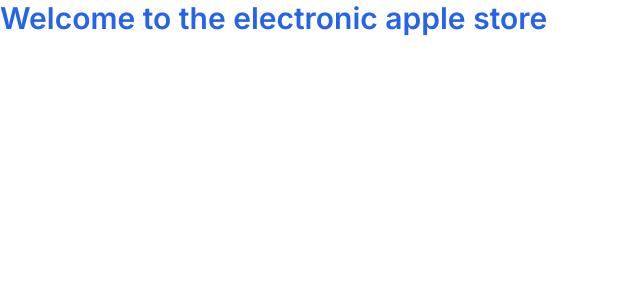
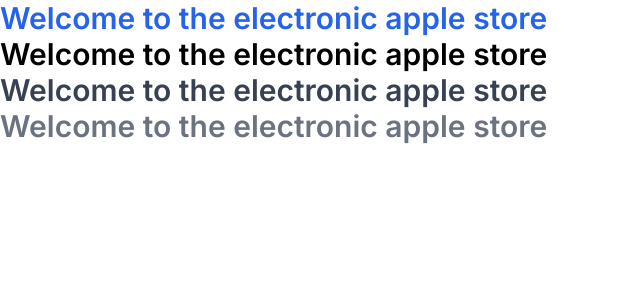
Before and after one commit to mmesomasaint/tempillar, a Next.js app: page /theme/e-apple-store in a window 1280 px wide. Shown: the top 300 px of the page, without its empty margins (0-640 px from the left). Built offline with nearby package versions, Linux system fonts and the light colour scheme.

Commit message:
Feat: Test text styles

```diff
--- a/app/theme/e-apple-store/page.tsx
+++ b/app/theme/e-apple-store/page.tsx
@@ -1,7 +1,12 @@
-import { TextHeader } from "./pack/elements/text"
+import { TextHeader } from './pack/elements/text'
 
 export default function AppleStore() {
   return (
-    <TextHeader primary>Welcome to the electronic apple store</TextHeader>
+    <div>
+      <TextHeader primary>Welcome to the electronic apple store</TextHeader>
+      <TextHeader>Welcome to the electronic apple store</TextHeader>
+      <TextHeader faded>Welcome to the electronic apple store</TextHeader>
+      <TextHeader fadedMax>Welcome to the electronic apple store</TextHeader>
+    </div>
   )
 }
```
